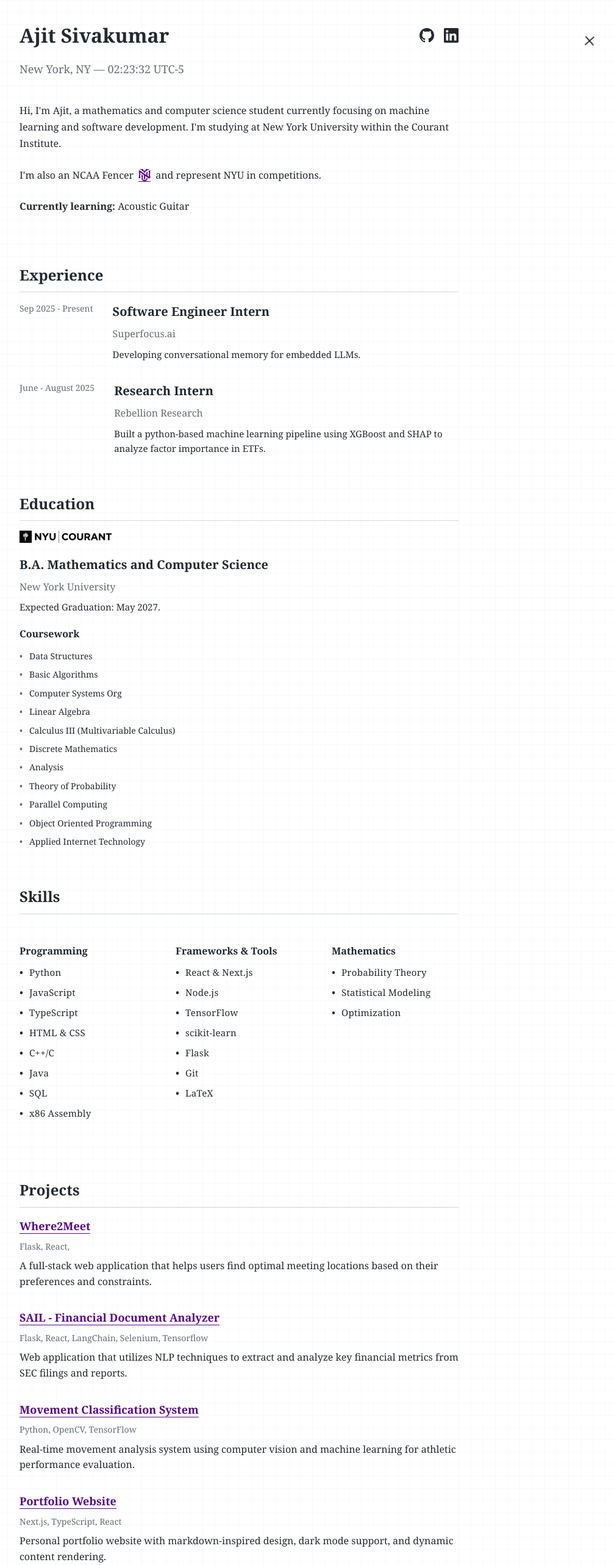
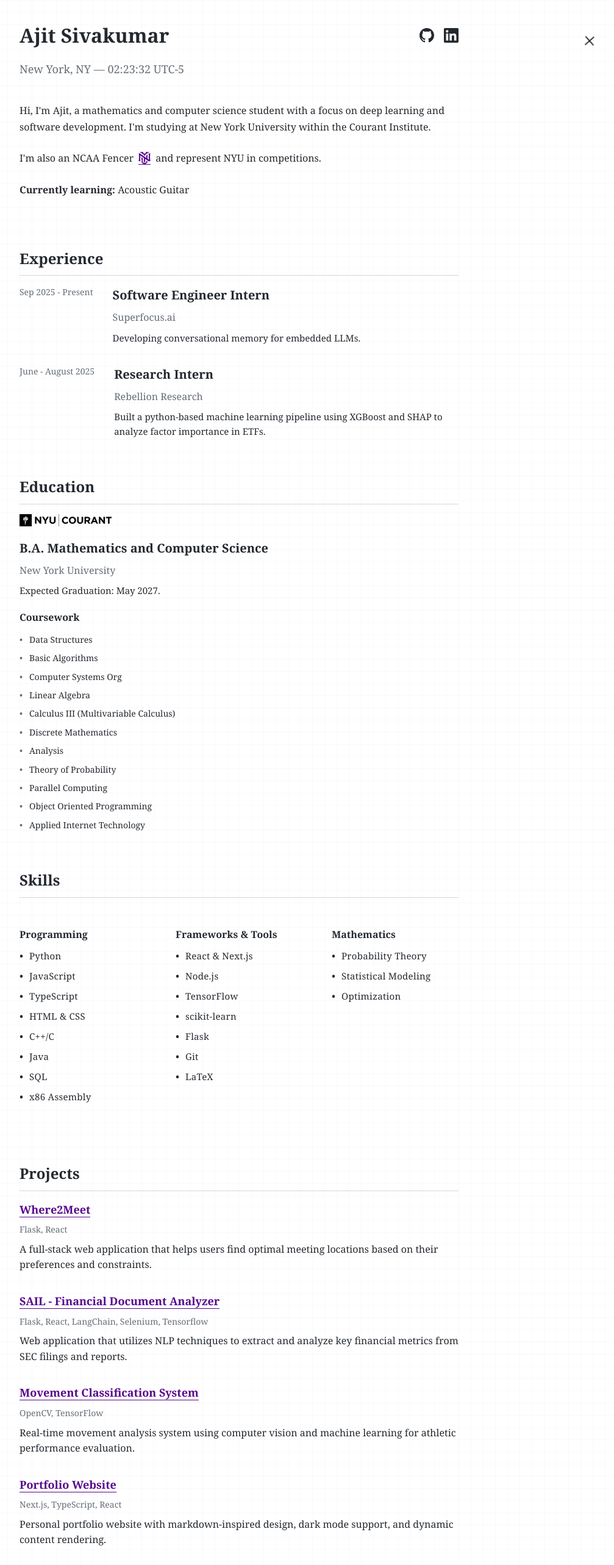
Before and after one commit to AjitSivakumar/portfolio_website, a Next.js app: page / in a window 1280 px wide. Shown: the top 2566 px of the page at 61% size, without its empty margins (248-1255 px from the left). Built offline with nearby package versions, Linux system fonts and the light colour scheme.

Commit message:
light text changes

```diff
--- a/app/page.tsx
+++ b/app/page.tsx
@@ -106,7 +106,7 @@ export default function Home() {
 
         <div className="description">
           <p>
-            Hi, I'm Ajit, a mathematics and computer science student currently focusing on machine learning and software development. I'm studying at New York University within the Courant Institute.
+            Hi, I'm Ajit, a mathematics and computer science student with a focus on deep learning and software development. I'm studying at New York University within the Courant Institute.
           </p>
 
           <p className="fencer-info">
@@ -234,7 +234,7 @@ export default function Home() {
 
         <div className="project-item">
           <h3><a href="https://github.com/ajitsivakumar/where2meet" target="_blank" rel="noopener noreferrer">Where2Meet</a></h3>
-          <p className="project-tech">Flask, React, </p>
+          <p className="project-tech">Flask, React</p>
           <p className="project-description">
             A full-stack web application that helps users find optimal meeting
             locations based on their preferences and constraints.
@@ -252,7 +252,7 @@ export default function Home() {
 
         <div className="project-item">
           <h3><a href="https://github.com/AjitSivakumar/FencerPose" target="_blank" rel="noopener noreferrer">Movement Classification System</a></h3>
-          <p className="project-tech">Python, OpenCV, TensorFlow</p>
+          <p className="project-tech"> OpenCV, TensorFlow</p>
           <p className="project-description">
             Real-time movement analysis system using computer vision and
             machine learning for athletic performance evaluation.
```
